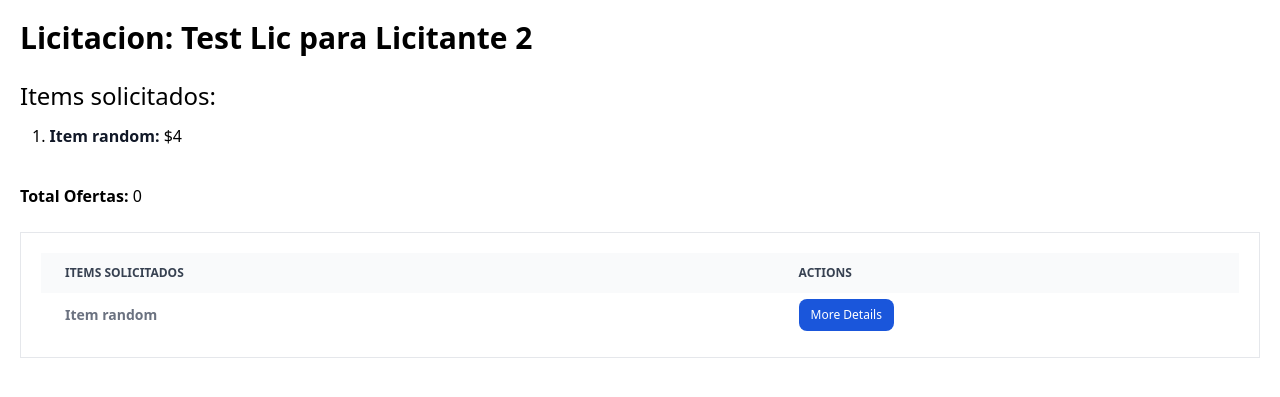
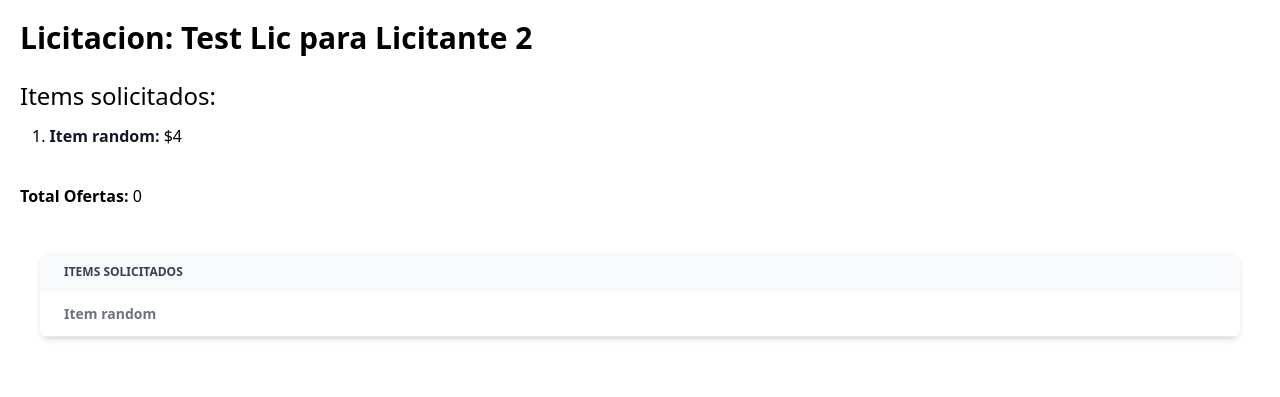
Before and after one commit to Paolovg95/users-management, a Django app: page /licitacion/2/ in a window 1280 px wide. Shown: the top 397 px of the page. Run offline with Django 4.2, Linux system fonts and the light colour scheme; a user stored in the database is signed in; data comes from the database, SQL or seed files in the repository; lists and menus that the app fills with data are empty; some libraries are stand-ins or nearby versions.

Commit message:
licitacion detail row accordion for each offer added

```diff
--- a/static/src/output.css
+++ b/static/src/output.css
@@ -1183,6 +1183,18 @@ input:checked + .toggle-bg {
   height: 2.25rem;
 }
 
+.max-h-20 {
+  max-height: 5rem;
+}
+
+.max-h-80 {
+  max-height: 20rem;
+}
+
+.min-h-20 {
+  min-height: 5rem;
+}
+
 .w-1\/2 {
   width: 50%;
 }
@@ -1199,12 +1211,60 @@ input:checked + .toggle-bg {
   width: 100%;
 }
 
+.w-6 {
+  width: 1.5rem;
+}
+
+.min-w-20 {
+  min-width: 5rem;
+}
+
+.min-w-0 {
+  min-width: 0px;
+}
+
+.min-w-10 {
+  min-width: 2.5rem;
+}
+
+.min-w-80 {
+  min-width: 20rem;
+}
+
+.min-w-40 {
+  min-width: 10rem;
+}
+
+.min-w-96 {
+  min-width: 24rem;
+}
+
+.max-w-20 {
+  max-width: 5rem;
+}
+
+.max-w-80 {
+  max-width: 20rem;
+}
+
+.max-w-96 {
+  max-width: 24rem;
+}
+
 .flex-1 {
   flex: 1 1 0%;
 }
 
 .flex-shrink {
   flex-shrink: 1;
+}
+
+.table-auto {
+  table-layout: auto;
+}
+
+.table-fixed {
+  table-layout: fixed;
 }
 
 .-translate-x-full {
@@ -1327,6 +1387,10 @@ input:checked + .toggle-bg {
   border-radius: 0.5rem;
 }
 
+.rounded-md {
+  border-radius: 0.375rem;
+}
+
 .rounded-e-lg {
   border-start-end-radius: 0.5rem;
   border-end-end-radius: 0.5rem;
@@ -1590,6 +1654,12 @@ input:checked + .toggle-bg {
 .shadow-lg {
   --tw-shadow: 0 10px 15px -3px rgb(0 0 0 / 0.1), 0 4px 6px -4px rgb(0 0 0 / 0.1);
   --tw-shadow-colored: 0 10px 15px -3px var(--tw-shadow-color), 0 4px 6px -4px var(--tw-shadow-color);
+  box-shadow: var(--tw-ring-offset-shadow, 0 0 #0000), var(--tw-ring-shadow, 0 0 #0000), var(--tw-shadow);
+}
+
+.shadow-md {
+  --tw-shadow: 0 4px 6px -1px rgb(0 0 0 / 0.1), 0 2px 4px -2px rgb(0 0 0 / 0.1);
+  --tw-shadow-colored: 0 4px 6px -1px var(--tw-shadow-color), 0 2px 4px -2px var(--tw-shadow-color);
   box-shadow: var(--tw-ring-offset-shadow, 0 0 #0000), var(--tw-ring-shadow, 0 0 #0000), var(--tw-shadow);
 }
 
@@ -1650,6 +1720,11 @@ input:checked + .toggle-bg {
   background-color: rgb(255 255 255 / var(--tw-bg-opacity));
 }
 
+.hover\:bg-gray-50:hover {
+  --tw-bg-opacity: 1;
+  background-color: rgb(249 250 251 / var(--tw-bg-opacity));
+}
+
 .hover\:text-blue-600:hover {
   --tw-text-opacity: 1;
   color: rgb(28 100 242 / var(--tw-text-opacity));
@@ -1793,6 +1868,12 @@ input:checked + .toggle-bg {
   --tw-ring-color: rgb(30 66 159 / var(--tw-ring-opacity));
 }
 
+@media (min-width: 640px) {
+  .sm\:rounded-lg {
+    border-radius: 0.5rem;
+  }
+}
+
 .rtl\:rotate-180:where([dir="rtl"], [dir="rtl"] *) {
   --tw-rotate: 180deg;
   transform: translate(var(--tw-translate-x), var(--tw-translate-y)) rotate(var(--tw-rotate)) skewX(var(--tw-skew-x)) skewY(var(--tw-skew-y)) scaleX(var(--tw-scale-x)) scaleY(var(--tw-scale-y));
--- a/templates/read_licitacion_detail.html
+++ b/templates/read_licitacion_detail.html
@@ -26,7 +26,7 @@
       <h5 class="text-xl">Owner: <strong>{{ oferta.owner }}</strong></h5>
     </div>
     <div class="relative overflow-x-auto">
-      <table class="w-full text-sm text-left rtl:text-right text-gray-500 dark:text-gray-400">
+      <table class="w-full table-fixed text-sm text-left rtl:text-right text-gray-500 dark:text-gray-400">
         <thead class="text-xs text-gray-700 uppercase bg-gray-50 dark:bg-gray-700 dark:text-gray-400">
           <tr>
               <th scope="col" class="px-6 py-3">
@@ -54,46 +54,36 @@
   {% endif %}
 
   {% if items_per_offer %}
-    <div class="p-5 border">
-      <div class="relative overflow-x-auto">
-        <table class="w-full text-sm text-left rtl:text-right text-gray-500 dark:text-gray-400">
+    <div class="p-5">
+      <div class="relative overflow-x-auto shadow-md sm:rounded-lg">
+        <table class="w-full table-fixed text-sm text-left rtl:text-right text-gray-500 dark:text-gray-400">
             <thead class="text-xs text-gray-700 uppercase bg-gray-50 dark:bg-gray-700 dark:text-gray-400">
               <tr>
-                <th scope="col" class="px-6 py-3">
+                <th scope="col" class="min-w-10 max-w-20 px-6 py-3">
                   Items solicitados
                 </th>
                 {% for oferta in licitacion.oferta_set.all %}
-                  <th scope="col" class="px-6 py-3">
+                  <th scope="col" class="min-w-96 max-w-96 px-6 py-3">
                     {{ oferta.empresa }}
                   </th>
                 {% endfor %}
-                <th>
-                  Actions
-                </th>
               </tr>
             </thead>
             <tbody>
               {% for item in items_per_offer.items %}
-                <tr x-data="{open: false}">
+                <tr class="bg-white border-b dark:bg-gray-800 dark:border-gray-700 hover:bg-gray-50 dark:hover:bg-gray-600">
                   <th class="px-6 py-3">
                     {{ item.0 }}
                   </th>
                   {% for key, pricing in item.1.items %}
                     <td class="px-6 py-3">
                       {% if pricing %}
-                        <div>
+                        <div x-data="{open: false}">
                           <button type="button" x-on:click="open = ! open">
-                            <strong>${{ pricing }}</strong>
+                            ${{ pricing }}
                           </button>
                           <div x-show="open" x-transition.duration.300ms>
-                            <label for="item">Marca:</label>
-                            <span>Apple</span><br>
-                            <label for="item2">Modelo:</label>
-                            <span>Macbook Pro</span><br>
-                            <label for="item3">Descripcion:</label>
-                            <textarea id="w3review" name="w3review" rows="3" cols="50">
-                              At w3schools.com you will learn how to make a website. They offer free tutorials in all web development technologies.
-                            </textarea><br>
+                            <span>Woo</span>
                           </div>
                         </div>
                       {% else %}
@@ -101,15 +91,6 @@
                       {% endif %}
                     </td>
                   {% endfor %}
-                  <td>
-                    <button
-                    type="button"
-                    x-on:click="open = ! open"
-                    class="px-3 py-2 text-xs font-medium text-center text-white bg-blue-700 rounded-lg hover:bg-blue-800 focus:ring-4 focus:outline-none focus:ring-blue-300 dark:bg-blue-600 dark:hover:bg-blue-700 dark:focus:ring-blue-800">
-
-                    More Details
-                  </button>
-                  </td>
                 </tr>
 
               {% endfor %}
```
